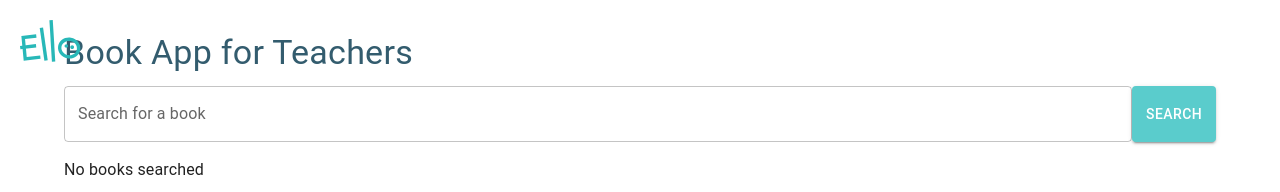
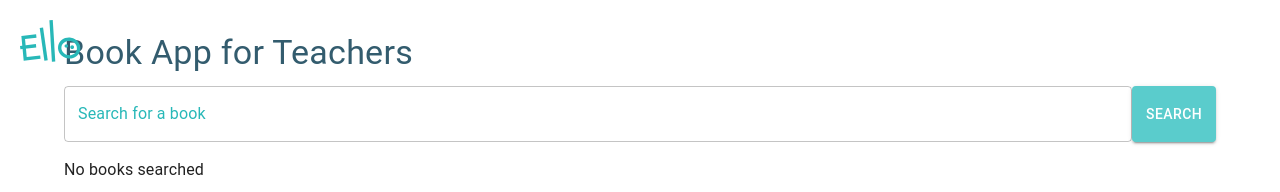
Before and after one commit to Abokiey/Ello-test, a React (Create React App) app in the folder frontend/ello-app/: page / in a window 1280 px wide. Shown: the top 192 px of the page. Built offline with nearby package versions, Linux system fonts and the light colour scheme.

Commit message:
implimentation of the mulish google font

```diff
--- a/frontend/ello-app/public/index.html
+++ b/frontend/ello-app/public/index.html
@@ -10,6 +10,8 @@
       content="Web site created using create-react-app"
     />
     <link rel="apple-touch-icon" href="%PUBLIC_URL%/logo192.png" />
+    <link rel="stylesheet" href="https://fonts.googleapis.com/css2?family=Mulish:wght@300;400;700&display=swap" />
+
     <!--
       manifest.json provides metadata used when your web app is installed on a
       user's mobile device or desktop. See https://developers.google.com/web/fundamentals/web-app-manifest/
--- a/frontend/ello-app/src/components/SearchBar.js
+++ b/frontend/ello-app/src/components/SearchBar.js
@@ -34,7 +34,10 @@
         label="Search for a book"
         variant="outlined"
         fullWidth
-        value={title}
+        sx={{
+          '& input': { color: '#28B8B8' },
+          '& .MuiInputLabel-root': { color: '#28B8B8' },
+        }}
         onChange={(e) => setTitle(e.target.value)}
       />
       <Button
--- a/frontend/ello-app/src/index.css
+++ b/frontend/ello-app/src/index.css
@@ -1,10 +1,5 @@
 body {
-  margin: 0;
-  font-family: -apple-system, BlinkMacSystemFont, 'Segoe UI', 'Roboto', 'Oxygen',
-    'Ubuntu', 'Cantarell', 'Fira Sans', 'Droid Sans', 'Helvetica Neue',
-    sans-serif;
-  -webkit-font-smoothing: antialiased;
-  -moz-osx-font-smoothing: grayscale;
+  font-family: 'Mulish', sans-serif;
 }
 
 code {
```
